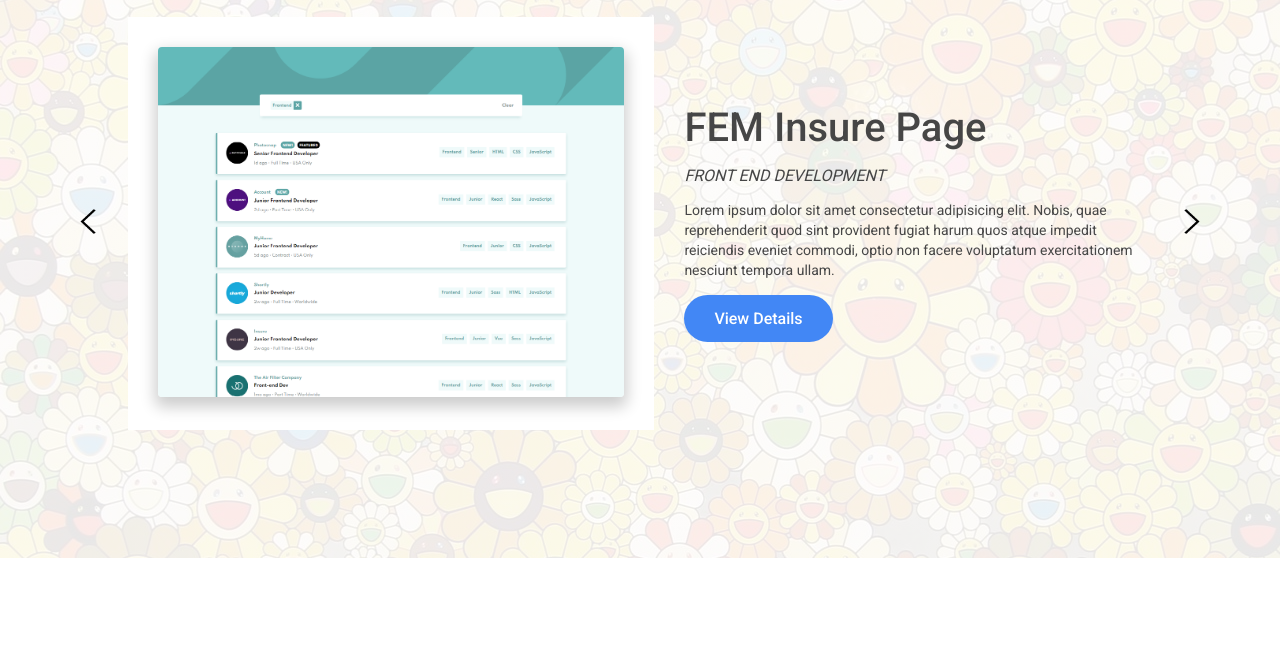
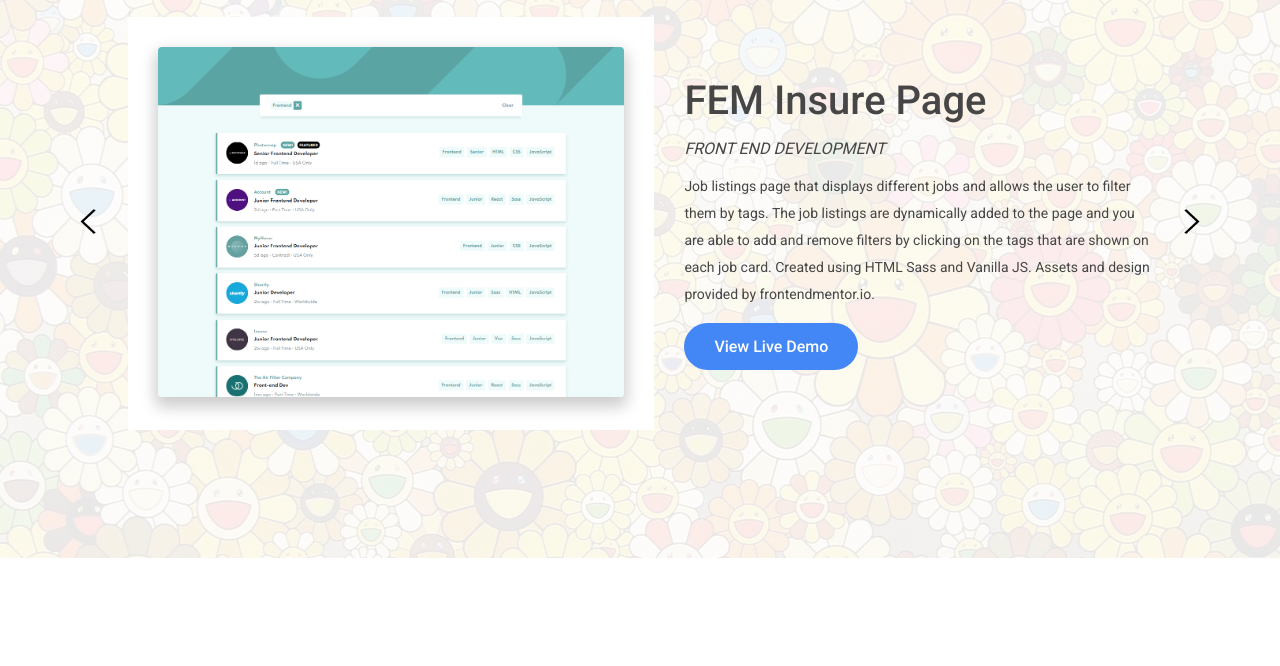
Before and after one commit to jchoi166/newPortfolio, a website built with webpack: page src/index.html in a window 1280 px wide. Shown: the part 1554-2220 px from the top of the page. Built offline with nearby package versions, Linux system fonts and the light colour scheme.

Commit message:
added project bios

```diff
--- a/src/index.html
+++ b/src/index.html
@@ -96,8 +96,8 @@
                             <div class="carousel__slide-info">
                                 <div class="carousel__title">FEM Insure Page</div>
                                 <div class="carousel__sub-title">Front End Development</div>
-                                <div class="carousel__caption">Lorem ipsum dolor sit amet consectetur adipisicing elit. Nobis, quae reprehenderit quod sint provident fugiat harum quos atque impedit reiciendis eveniet commodi, optio non facere voluptatum exercitationem nesciunt tempora ullam.</div>
-                                <div class="button button--link">View Details</div>
+                                <div class="carousel__caption">Job listings page that displays different jobs and allows the user to filter them by tags. The job listings are dynamically added to the page and you are able to add and remove filters by clicking on the tags that are shown on each job card. Created using HTML Sass and Vanilla JS. Assets and design provided by frontendmentor.io. </div>
+                                <div class="button button--link">View Live Demo</div>
                             </div>
                         </div>
                         <div class="carousel__slide" id = 's2'>
@@ -107,8 +107,8 @@
                             <div class="carousel__slide-info">
                                 <div class="carousel__title">Deez Nutrients</div>
                                 <div class="carousel__sub-title">Design & Front End Development</div>
-                                <div class="carousel__caption">Lorem ipsum dolor sit amet consectetur adipisicing elit. Nobis, quae reprehenderit quod sint provident fugiat harum quos atque impedit reiciendis eveniet commodi, optio non facere voluptatum exercitationem nesciunt tempora ullam.</div>
-                                <div class="button button--link">View Details</div>
+                                <div class="carousel__caption">Health/Fitness app that allows you to look up the nutritional information of food items by name and log it in a tracker that calculates the total amount of calories and macronutrients consumed in a week. I was responsible for much of the front end work, utilizing Semantic UI and custom CSS to create the layout of the app including the about page. </div>
+                                <a class="button button--link" target="_blank" href="https://vitamind-b6c3c.firebaseapp.com/index.html" >View Live Demo</a>
                             </div>
                         </div>
                         <div class="carousel__slide" id = 's3'>
@@ -118,8 +118,8 @@
                             <div class="carousel__slide-info">
                                 <div class="carousel__title">Jackie Chan Tribute Page</div>
                                 <div class="carousel__sub-title">Front End Development</div>
-                                <div class="carousel__caption">Lorem ipsum dolor sit amet consectetur adipisicing elit. Nobis, quae reprehenderit quod sint provident fugiat harum quos atque impedit reiciendis eveniet commodi, optio non facere voluptatum exercitationem nesciunt tempora ullam.</div>
-                                <div class="button button--link">View Details</div>
+                                <div class="carousel__caption">Personal project and pretty standard tribute page for one of my childhood heroes: Jackie Chan. The design of the website is derived from a different tribute page I found: https://elizabethtaylor.com/. Some features were removed for simplicity, but everything else was built from scratch with HTML and Sass</div>
+                                <div class="button button--link">View Live Demo</div>
                             </div>
                         </div>
                     </div>
--- a/src/js/navLogic.js
+++ b/src/js/navLogic.js
@@ -11,46 +11,42 @@ const aboutLink = document.querySelector('#link-about')
 const portLink = document.querySelector('#link-portfolio')
 const contactLink = document.querySelector('#link-contact')
 
-var homeView = home.getBoundingClientRect();
-var aboutView = about.getBoundingClientRect();
-var portView = portfolio.getBoundingClientRect();
-var contactView = contact.getBoundingClientRect();
-console.log(aboutView)
-console.log(portView)
-console.log(contactView)
 
 window.onscroll = function () {
-    // "use strict";
-    console.log(window.scrollY)
+    // console.log(window.scrollY)
+
+    // Switching Nav Bars
     if (window.scrollY >= 200 ) {
-        // console.log("its past 200")
         myNav.classList.add("nav-colored");
         myNav.classList.remove("nav-transparent");
     } else {
-        // console.log("its back")
         myNav.classList.add("nav-transparent");
         myNav.classList.remove("nav-colored");
     }
 
+    // Underline for Home Tab
     if (window.scrollY < 700) {
         homeLink.classList.add("link-active")
     } else {
         homeLink.classList.remove("link-active")
     }
 
-    if (window.scrollY > 700 && window.scrollY < 1300) {
+    // Underline for About Tab
+    if (window.scrollY >= 700 && window.scrollY < 1300) {
         aboutLink.classList.add("link-active")
     } else {
         aboutLink.classList.remove("link-active")
     }
 
-    if (window.scrollY > 1300 && window.scrollY < 2100) {
+    // Underline for Portfolio Tab
+    if (window.scrollY >= 1300 && window.scrollY < 2100) {
         portLink.classList.add("link-active")
     } else {
         portLink.classList.remove("link-active")
     }
 
-    if (window.scrollY > 2100) {
+    // Underline for Contact Tab
+    if (window.scrollY >= 2100) {
         contactLink.classList.add("link-active")
     } else {
         contactLink.classList.remove("link-active")
--- a/src/sass/components/_button.scss
+++ b/src/sass/components/_button.scss
@@ -15,5 +15,11 @@
         padding: 1.4rem 3rem;
         font-size: 1.6rem;
         border-radius: 60px;
+
+        &,
+        &:visited,
+        &:active {
+            text-decoration: none;
+        }
     }
 }
--- a/src/sass/components/_carousel.scss
+++ b/src/sass/components/_carousel.scss
@@ -81,7 +81,7 @@
                 }
 
                 &__caption {
-                    line-height: 2rem;
+                    line-height: 2.7rem;
                 }
 
     &__nav {
```
